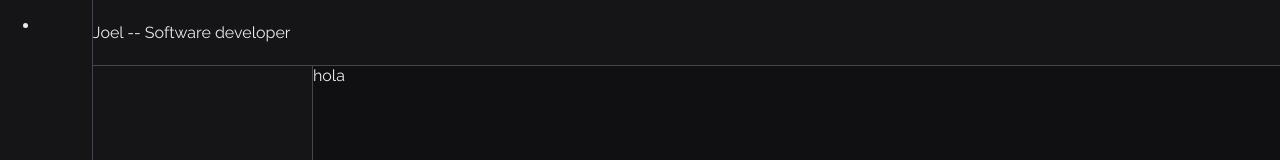
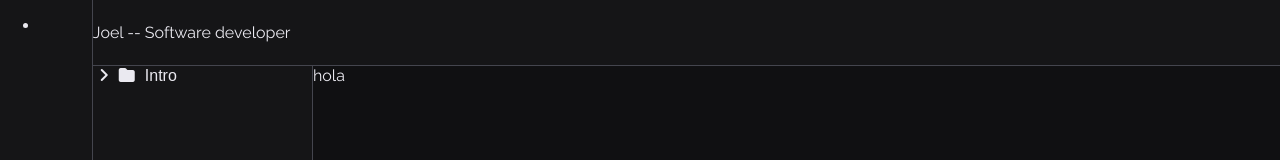
Before and after one commit to joelkm/portfoliov2, a React (Vite) app in the folder client/: page / in a window 1280 px wide. Shown: the top 160 px of the page. Built offline with nearby package versions, Linux system fonts and the light colour scheme.

Commit message:
Create file system

```diff
--- a/client/src/components/Folder/Folder.css
+++ b/client/src/components/Folder/Folder.css
@@ -0,0 +1,9 @@
+.folder button {
+    color: var(--color-el-active);
+    border: none;
+    background-color: transparent;
+}
+
+.folder button :hover {
+    cursor: pointer;
+}
--- a/client/src/components/Folder/Folder.tsx
+++ b/client/src/components/Folder/Folder.tsx
@@ -1,6 +1,7 @@
 import React, { useState } from 'react'
+import './Folder.css'
 
-function Folder(files) {
+function Folder({files}) {
     const [state, setState] = useState(false);
     const toggleFolder = () => {
         if (state) {
@@ -12,13 +13,13 @@ function Folder(files) {
 
     const listFile = files.map(file =>
         <li>
-            {file.name}
+            {file}
         </li>
     )
 
     return (
-        <li>
-            <button><i className="fa-solid fa-angle-right"></i><i className="fa-solid fa-folder"></i>Intro</button>
+        <li  className='folder'>
+            <button onClick={toggleFolder}><i className="fa-solid fa-angle-right"></i><i className="fa-solid fa-folder"></i>Intro</button>
             {state ?(<ul>
                 {listFile}
             </ul>):
@@ -27,3 +28,5 @@ function Folder(files) {
         </li>
     )
 }
+
+export default Folder;
--- a/client/src/components/Navigation/Navigation.tsx
+++ b/client/src/components/Navigation/Navigation.tsx
@@ -1,9 +1,12 @@
 import './Navigation.css'
+import Folder from '../Folder/Folder'
+
 
 function Navigation() {
+    const files = ["Intro", "Me"]
     return (
         <div className="navigation">
-
+            <Folder files={files}>Intro</Folder>
         </div>
     )
 }
--- a/client/src/global.css
+++ b/client/src/global.css
@@ -15,6 +15,7 @@
 }
   * {
     box-sizing: border-box;
+    font-size: 16px;
   }
 
   body {
```
